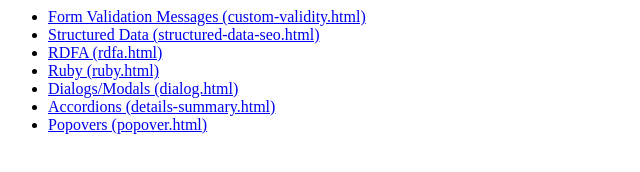
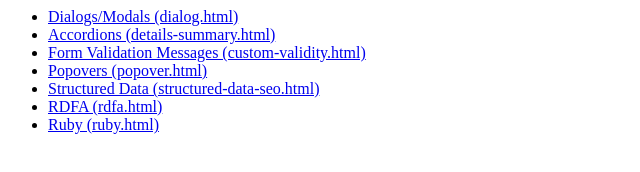
Before and after one commit to slowback1/leveling-up-html-2023, a website: page index.html in a window 1280 px wide. Shown: the whole page, without its empty margins (0-640 px from the left). Drawn offline with Linux system fonts and the light colour scheme.

Commit message:
Clean up and order index links by order of importance (probably)

```diff
--- a/index.html
+++ b/index.html
@@ -1,6 +1,15 @@
 <ul>
     <li>
+        <a href="dialog.html">Dialogs/Modals (dialog.html)</a>
+    </li>
+    <li>
+        <a href="details-summary.html">Accordions (details-summary.html)</a>
+    </li>
+    <li>
         <a href="custom-validity.html">Form Validation Messages (custom-validity.html)</a>
+    </li>
+    <li>
+        <a href="popover.html">Popovers (popover.html)</a>
     </li>
     <li>
         <a href="structured-data-seo.html">Structured Data (structured-data-seo.html)</a>
@@ -11,13 +20,5 @@
     <li>
         <a href="ruby.html">Ruby (ruby.html)</a>
     </li>
-    <li>
-        <a href="dialog.html">Dialogs/Modals (dialog.html)</a>
-    </li>
-    <li>
-        <a href="details-summary.html">Accordions (details-summary.html)</a>
-    </li>
-    <li>
-        <a href="popover.html">Popovers (popover.html)</a>
-    </li>
+
 </ul>
```
Also changed, not shown: details-summary.html (+1 -0 lines).
